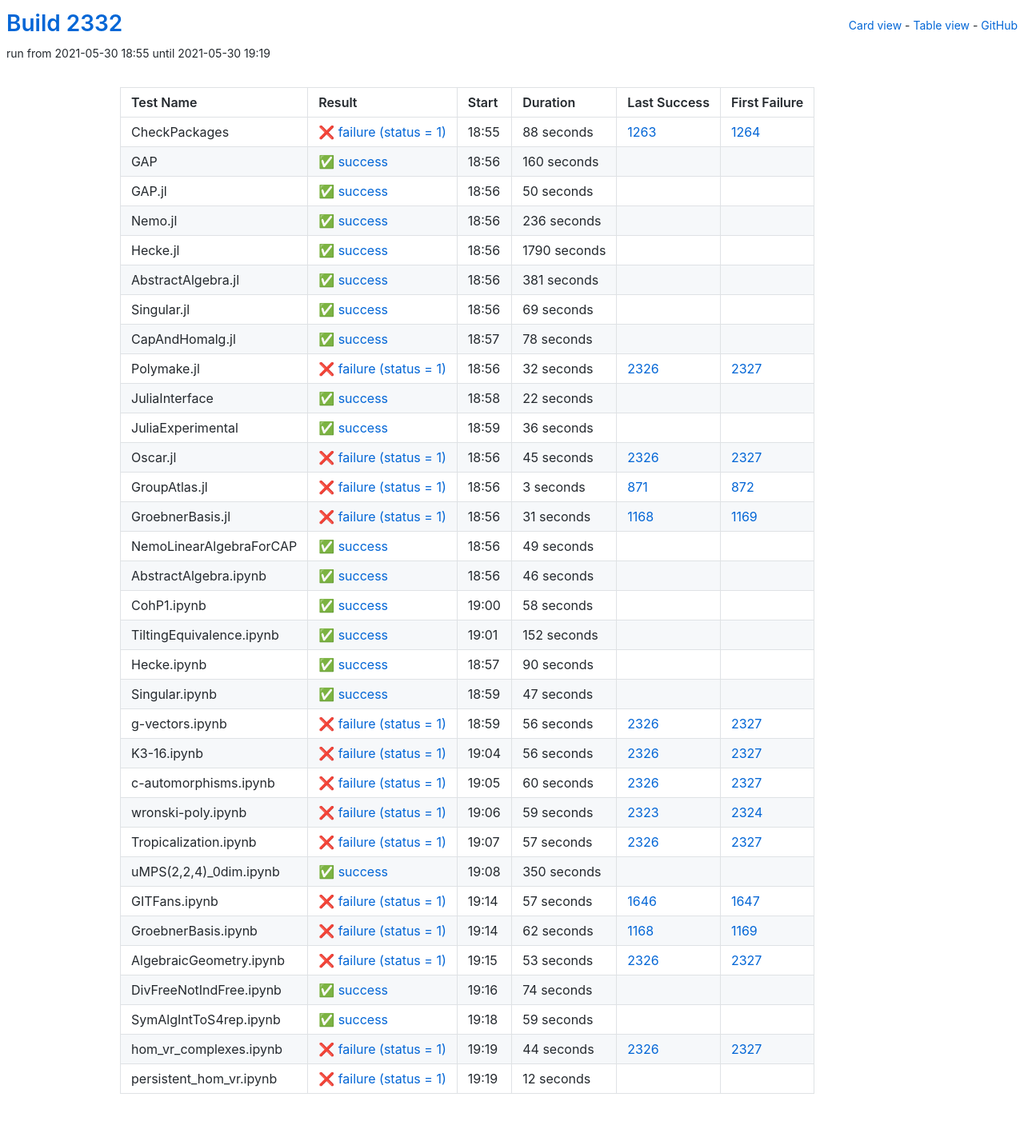
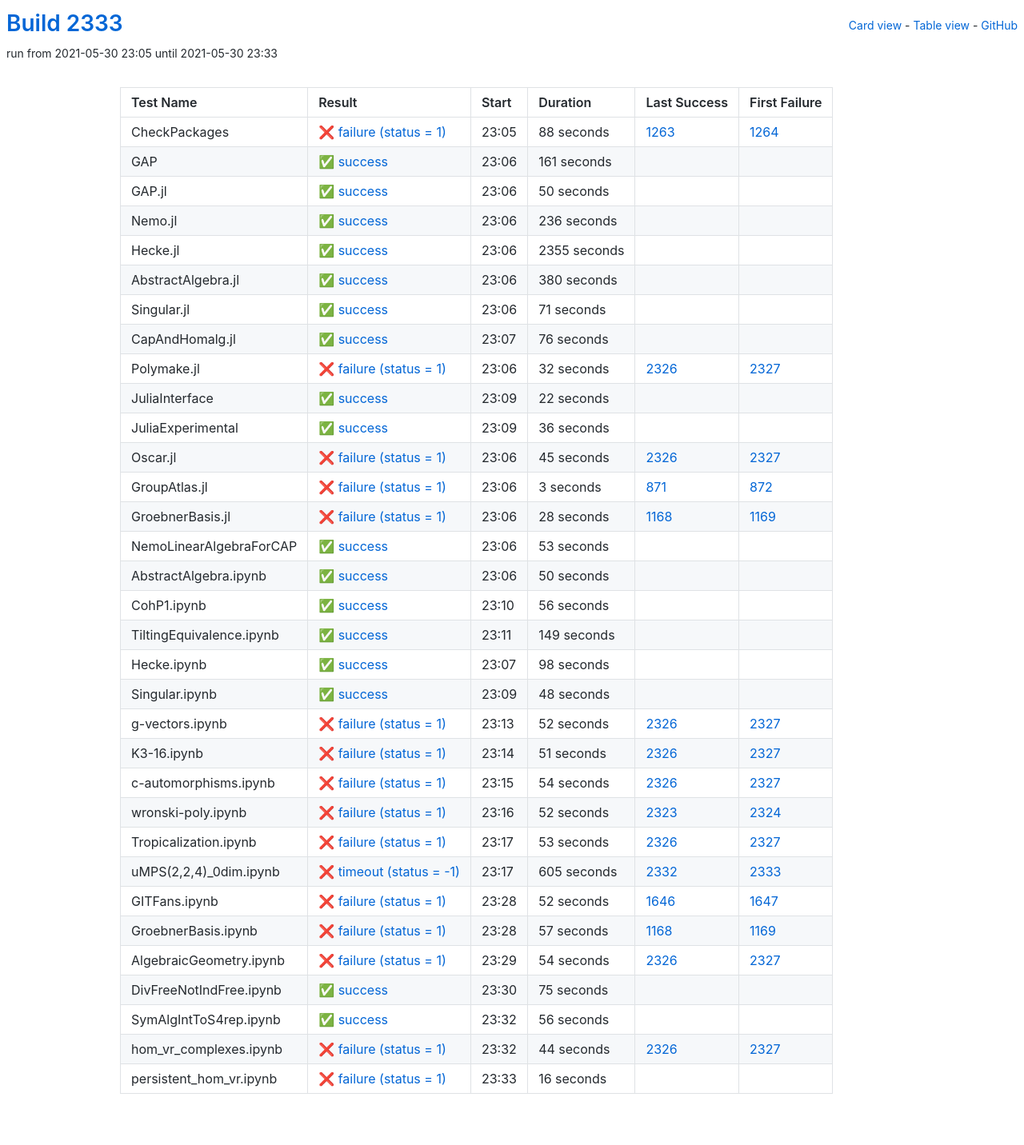
Before and after one commit to oscar-system/oscar-ci-status-stable, a Jekyll site: the page built from table.html, in a window 1280 px wide. Shown: the whole page at 80% size. Built offline with Jekyll 4.4.1, drawn with Linux system fonts in a browser that asks for light colours.

Commit message:
Build #2333

```diff
--- a/_data/ci.yml
+++ b/_data/ci.yml
@@ -1,6 +1,6 @@
 ---
-build: 2332
-build_url: https://oscarci.mathematik.uni-kl.de/job/oscar-stable/2332/
+build: 2333
+build_url: https://oscarci.mathematik.uni-kl.de/job/oscar-stable/2333/
 job: oscar-stable
 organization: oscar-system
 repo: oscar-ci-status-stable
@@ -8,8 +8,8 @@ repourl: https://github.com/oscar-system/oscar-ci-status-stable
 tests:
 - name: CheckPackages
   id: checkpackages
-  log: https://oscarci.mathematik.uni-kl.de/job/oscar-stable/2332/artifact/logs/build-2332/CheckPackages.log
-  start: 2021-05-30 18:55
+  log: https://oscarci.mathematik.uni-kl.de/job/oscar-stable/2333/artifact/logs/build-2333/CheckPackages.log
+  start: 2021-05-30 23:05
   success: false
   exitcode: 1
   status: failure
@@ -20,20 +20,20 @@ tests:
   first_failure_url: https://oscarci.mathematik.uni-kl.de/job/oscar-stable/1264/
 - name: GAP
   id: gap
-  log: https://oscarci.mathematik.uni-kl.de/job/oscar-stable/2332/artifact/logs/build-2332/GAP.log
-  start: 2021-05-30 18:56
+  log: https://oscarci.mathematik.uni-kl.de/job/oscar-stable/2333/artifact/logs/build-2333/GAP.log
+  start: 2021-05-30 23:06
   success: true
   exitcode: 0
   status: success
-  duration: 160
+  duration: 161
   last_success: false
   last_success_url:
   first_failure: false
   first_failure_url:
 - name: GAP.jl
   id: gap-jl
-  log: https://oscarci.mathematik.uni-kl.de/job/oscar-stable/2332/artifact/logs/build-2332/GAP.jl.log
-  start: 2021-05-30 18:56
+  log: https://oscarci.mathematik.uni-kl.de/job/oscar-stable/2333/artifact/logs/build-2333/GAP.jl.log
+  start: 2021-05-30 23:06
   success: true
   exitcode: 0
   status: success
@@ -44,8 +44,8 @@ tests:
   first_failure_url:
 - name: Nemo.jl
   id: nemo-jl
-  log: https://oscarci.mathematik.uni-kl.de/job/oscar-stable/2332/artifact/logs/build-2332/Nemo.jl.log
-  start: 2021-05-30 18:56
+  log: https://oscarci.mathematik.uni-kl.de/job/oscar-stable/2333/artifact/logs/build-2333/Nemo.jl.log
+  start: 2021-05-30 23:06
   success: true
   exitcode: 0
   status: success
@@ -56,56 +56,56 @@ tests:
   first_failure_url:
 - name: Hecke.jl
   id: hecke-jl
-  log: https://oscarci.mathematik.uni-kl.de/job/oscar-stable/2332/artifact/logs/build-2332/Hecke.jl.log
-  start: 2021-05-30 18:56
+  log: https://oscarci.mathematik.uni-kl.de/job/oscar-stable/2333/artifact/logs/build-2333/Hecke.jl.log
+  start: 2021-05-30 23:06
   success: true
   exitcode: 0
   status: success
-  duration: 1790
+  duration: 2355
   last_success: false
   last_success_url:
   first_failure: false
   first_failure_url:
 - name: AbstractAlgebra.jl
   id: abstractalgebra-jl
-  log: https://oscarci.mathematik.uni-kl.de/job/oscar-stable/2332/artifact/logs/build-2332/AbstractAlgebra.jl.log
-  start: 2021-05-30 18:56
+  log: https://oscarci.mathematik.uni-kl.de/job/oscar-stable/2333/artifact/logs/build-2333/AbstractAlgebra.jl.log
+  start: 2021-05-30 23:06
   success: true
   exitcode: 0
   status: success
-  duration: 381
+  duration: 380
   last_success: false
   last_success_url:
   first_failure: false
   first_failure_url:
 - name: Singular.jl
   id: singular-jl
-  log: https://oscarci.mathematik.uni-kl.de/job/oscar-stable/2332/artifact/logs/build-2332/Singular.jl.log
-  start: 2021-05-30 18:56
+  log: https://oscarci.mathematik.uni-kl.de/job/oscar-stable/2333/artifact/logs/build-2333/Singular.jl.log
+  start: 2021-05-30 23:06
   success: true
   exitcode: 0
   status: success
-  duration: 69
+  duration: 71
   last_success: false
   last_success_url:
   first_failure: false
   first_failure_url:
 - name: CapAndHomalg.jl
   id: capandhomalg-jl
-  log: https://oscarci.mathematik.uni-kl.de/job/oscar-stable/2332/artifact/logs/build-2332/CapAndHomalg.jl.log
-  start: 2021-05-30 18:57
+  log: https://oscarci.mathematik.uni-kl.de/job/oscar-stable/2333/artifact/logs/build-2333/CapAndHomalg.jl.log
+  start: 2021-05-30 23:07
   success: true
   exitcode: 0
   status: success
-  duration: 78
+  duration: 76
   last_success: false
   last_success_url:
   first_failure: false
   first_failure_url:
 - name: Polymake.jl
   id: polymake-jl
-  log: https://oscarci.mathematik.uni-kl.de/job/oscar-stable/2332/artifact/logs/build-2332/Polymake.jl.log
-  start: 2021-05-30 18:56
+  log: https://oscarci.mathematik.uni-kl.de/job/oscar-stable/2333/artifact/logs/build-2333/Polymake.jl.log
+  start: 2021-05-30 23:06
   success: false
   exitcode: 1
   status: failure
@@ -116,8 +116,8 @@ tests:
   first_failure_url: https://oscarci.mathematik.uni-kl.de/job/oscar-stable/2327/
 - name: JuliaInterface
   id: juliainterface
-  log: https://oscarci.mathematik.uni-kl.de/job/oscar-stable/2332/artifact/logs/build-2332/JuliaInterface.log
-  start: 2021-05-30 18:58
+  log: https://oscarci.mathematik.uni-kl.de/job/oscar-stable/2333/artifact/logs/build-2333/JuliaInterface.log
+  start: 2021-05-30 23:09
   success: true
   exitcode: 0
   status: success
@@ -128,8 +128,8 @@ tests:
   first_failure_url:
 - name: JuliaExperimental
   id: juliaexperimental
-  log: https://oscarci.mathematik.uni-kl.de/job/oscar-stable/2332/artifact/logs/build-2332/JuliaExperimental.log
-  start: 2021-05-30 18:59
+  log: https://oscarci.mathematik.uni-kl.de/job/oscar-stable/2333/artifact/logs/build-2333/JuliaExperimental.log
+  start: 2021-05-30 23:09
   success: true
   exitcode: 0
   status: success
@@ -140,8 +140,8 @@ tests:
   first_failure_url:
 - name: Oscar.jl
   id: oscar-jl
-  log: https://oscarci.mathematik.uni-kl.de/job/oscar-stable/2332/artifact/logs/build-2332/Oscar.jl.log
-  start: 2021-05-30 18:56
+  log: https://oscarci.mathematik.uni-kl.de/job/oscar-stable/2333/artifact/logs/build-2333/Oscar.jl.log
+  start: 2021-05-30 23:06
   success: false
   exitcode: 1
   status: failure
@@ -152,8 +152,8 @@ tests:
   first_failure_url: https://oscarci.mathematik.uni-kl.de/job/oscar-stable/2327/
 - name: GroupAtlas.jl
   id: groupatlas-jl
-  log: https://oscarci.mathematik.uni-kl.de/job/oscar-stable/2332/artifact/logs/build-2332/GroupAtlas.jl.log
-  start: 2021-05-30 18:56
+  log: https://oscarci.mathematik.uni-kl.de/job/oscar-stable/2333/artifact/logs/build-2333/GroupAtlas.jl.log
+  start: 2021-05-30 23:06
   success: false
   exitcode: 1
   status: failure
@@ -164,188 +164,140 @@ tests:
   first_failure_url: https://oscarci.mathematik.uni-kl.de/job/oscar-stable/872/
 - name: GroebnerBasis.jl
   id: groebnerbasis-jl
-  log: https://oscarci.mathematik.uni-kl.de/job/oscar-stable/2332/artifact/logs/build-2332/GroebnerBasis.jl.log
-  start: 2021-05-30 18:56
+  log: https://oscarci.mathematik.uni-kl.de/job/oscar-stable/2333/artifact/logs/build-2333/GroebnerBasis.jl.log
+  start: 2021-05-30 23:06
   success: false
   exitcode: 1
   status: failure
-  duration: 31
+  duration: 28
   last_success: 1168
   last_success_url: https://oscarci.mathematik.uni-kl.de/job/oscar-stable/1168/
   first_failure: 1169
   first_failure_url: https://oscarci.mathematik.uni-kl.de/job/oscar-stable/1169/
 - name: NemoLinearAlgebraForCAP
   id: nemolinearalgebraforcap
-  log: https://oscarci.mathematik.uni-kl.de/job/oscar-stable/2332/artifact/logs/build-2332/NemoLinearAlgebraForCAP.log
-  start: 2021-05-30 18:56
+  log: https://oscarci.mathematik.uni-kl.de/job/oscar-stable/2333/artifact/logs/build-2333/NemoLinearAlgebraForCAP.log
+  start: 2021-05-30 23:06
   success: true
   exitcode: 0
   status: success
-  duration: 49
+  duration: 53
   last_success: false
   last_success_url:
   first_failure: false
   first_failure_url:
 - name: AbstractAlgebra.ipynb
   id: abstractalgebra-ipynb
-  log: https://oscarci.mathematik.uni-kl.de/job/oscar-stable/2332/artifact/logs/build-2332/AbstractAlgebra.ipynb.log
-  start: 2021-05-30 18:56
+  log: https://oscarci.mathematik.uni-kl.de/job/oscar-stable/2333/artifact/logs/build-2333/AbstractAlgebra.ipynb.log
+  start: 2021-05-30 23:06
   success: true
   exitcode: 0
   status: success
-  duration: 46
+  duration: 50
   last_success: false
   last_success_url:
   first_failure: false
   first_failure_url:
 - name: CohP1.ipynb
   id: cohp1-ipynb
-  log: https://oscarci.mathematik.uni-kl.de/job/oscar-stable/2332/artifact/logs/build-2332/CohP1.ipynb.log
-  start: 2021-05-30 19:00
+  log: https://oscarci.mathematik.uni-kl.de/job/oscar-stable/2333/artifact/logs/build-2333/CohP1.ipynb.log
+  start: 2021-05-30 23:10
   success: true
   exitcode: 0
   status: success
-  duration: 58
+  duration: 56
   last_success: false
   last_success_url:
   first_failure: false
   first_failure_url:
 - name: TiltingEquivalence.ipynb
   id: tiltingequivalence-ipynb
-  log: https://oscarci.mathematik.uni-kl.de/job/oscar-stable/2332/artifact/logs/build-2332/TiltingEquivalence.ipynb.log
-  start: 2021-05-30 19:01
+  log: https://oscarci.mathematik.uni-kl.de/job/oscar-stable/2333/artifact/logs/build-2333/TiltingEquivalence.ipynb.log
+  start: 2021-05-30 23:11
   success: true
   exitcode: 0
   status: success
-  duration: 152
+  duration: 149
   last_success: false
   last_success_url:
   first_failure: false
   first_failure_url:
 - name: Hecke.ipynb
   id: hecke-ipynb
-  log: https://oscarci.mathematik.uni-kl.de/job/oscar-stable/2332/artifact/logs/build-2332/Hecke.ipynb.log
-  start: 2021-05-30 18:57
+  log: https://oscarci.mathematik.uni-kl.de/job/oscar-stable/2333/artifact/logs/build-2333/Hecke.ipynb.log
+  start: 2021-05-30 23:07
   success: true
   exitcode: 0
   status: success
-  duration: 90
+  duration: 98
   last_success: false
   last_success_url:
   first_failure: false
   first_failure_url:
 - name: Singular.ipynb
   id: singular-ipynb
-  log: https://oscarci.mathematik.uni-kl.de/job/oscar-stable/2332/artifact/logs/build-2332/Singular.ipynb.log
-  start: 2021-05-30 18:59
+  log: https://oscarci.mathematik.uni-kl.de/job/oscar-stable/2333/artifact/logs/build-2333/Singular.ipynb.log
+  start: 2021-05-30 23:09
   success: true
   exitcode: 0
   status: success
-  duration: 47
+  duration: 48
   last_success: false
   last_success_url:
   first_failure: false
   first_failure_url:
 - name: g-vectors.ipynb
   id: g-vectors-ipynb
-  log: https://oscarci.mathematik.uni-kl.de/job/oscar-stable/2332/artifact/logs/build-2332/g-vectors.ipynb.log
-  start: 2021-05-30 18:59
+  log: https://oscarci.mathematik.uni-kl.de/job/oscar-stable/2333/artifact/logs/build-2333/g-vectors.ipynb.log
+  start: 2021-05-30 23:13
   success: false
   exitcode: 1
   status: failure
-  duration: 56
+  duration: 52
   last_success: 2326
   last_success_url: https://oscarci.mathematik.uni-kl.de/job/oscar-stable/2326/
   first_failure: 2327
   first_failure_url: https://oscarci.mathematik.uni-kl.de/job/oscar-stable/2327/
 - name: K3-16.ipynb
   id: k3-16-ipynb
-  log: https://oscarci.mathematik.uni-kl.de/job/oscar-stable/2332/artifact/logs/build-2332/K3-16.ipynb.log
-  start: 2021-05-30 19:04
+  log: https://oscarci.mathematik.uni-kl.de/job/oscar-stable/2333/artifact/logs/build-2333/K3-16.ipynb.log
+  start: 2021-05-30 23:14
   success: false
   exitcode: 1
   status: failure
-  duration: 56
+  duration: 51
   last_success: 2326
   last_success_url: https://oscarci.mathematik.uni-kl.de/job/oscar-stable/2326/
   first_failure: 2327
   first_failure_url: https://oscarci.mathematik.uni-kl.de/job/oscar-stable/2327/
 - name: c-automorphisms.ipynb
   id: c-automorphisms-ipynb
-  log: https://oscarci.mathematik.uni-kl.de/job/oscar-stable/2332/artifact/logs/build-2332/c-automorphisms.ipynb.log
-  start: 2021-05-30 19:05
+  log: https://oscarci.mathematik.uni-kl.de/job/oscar-stable/2333/artifact/logs/build-2333/c-automorphisms.ipynb.log
+  start: 2021-05-30 23:15
   success: false
   exitcode: 1
   status: failure
-  duration: 60
+  duration: 54
   last_success: 2326
   last_success_url: https://oscarci.mathematik.uni-kl.de/job/oscar-stable/2326/
   first_failure: 2327
   first_failure_url: https://oscarci.mathematik.uni-kl.de/job/oscar-stable/2327/
 - name: wronski-poly.ipynb
   id: wronski-poly-ipynb
-  log: https://oscarci.mathematik.uni-kl.de/job/oscar-stable/2332/artifact/logs/build-2332/wronski-poly.ipynb.log
-  start: 2021-05-30 19:06
+  log: https://oscarci.mathematik.uni-kl.de/job/oscar-stable/2333/artifact/logs/build-2333/wronski-poly.ipynb.log
+  start: 2021-05-30 23:16
   success: false
   exitcode: 1
   status: failure
-  duration: 59
+  duration: 52
   last_success: 2323
   last_success_url: https://oscarci.mathematik.uni-kl.de/job/oscar-stable/2323/
   first_failure: 2324
   first_failure_url: https://oscarci.mathematik.uni-kl.de/job/oscar-stable/2324/
 - name: Tropicalization.ipynb
   id: tropicalization-ipynb
-  log: https://oscarci.mathematik.uni-kl.de/job/oscar-stable/2332/artifact/logs/build-2332/Tropicalization.ipynb.log
-  start: 2021-05-30 19:07
-  success: false
-  exitcode: 1
-  status: failure
-  duration: 57
-  last_success: 2326
-  last_success_url: https://oscarci.mathematik.uni-kl.de/job/oscar-stable/2326/
-  first_failure: 2327
-  first_failure_url: https://oscarci.mathematik.uni-kl.de/job/oscar-stable/2327/
-- name: uMPS(2,2,4)_0dim.ipynb
-  id: umps-2-2-4-0dim-ipynb
-  log: https://oscarci.mathematik.uni-kl.de/job/oscar-stable/2332/artifact/logs/build-2332/uMPS-2-2-4-_0dim.ipynb.log
-  start: 2021-05-30 19:08
-  success: true
-  exitcode: 0
-  status: success
-  duration: 350
-  last_success: false
-  last_success_url:
-  first_failure: false
-  first_failure_url:
-- name: GITFans.ipynb
-  id: gitfans-ipynb
-  log: https://oscarci.mathematik.uni-kl.de/job/oscar-stable/2332/artifact/logs/build-2332/GITFans.ipynb.log
-  start: 2021-05-30 19:14
-  success: false
-  exitcode: 1
-  status: failure
-  duration: 57
-  last_success: 1646
-  last_success_url: https://oscarci.mathematik.uni-kl.de/job/oscar-stable/1646/
-  first_failure: 1647
-  first_failure_url: https://oscarci.mathematik.uni-kl.de/job/oscar-stable/1647/
-- name: GroebnerBasis.ipynb
-  id: groebnerbasis-ipynb
-  log: https://oscarci.mathematik.uni-kl.de/job/oscar-stable/2332/artifact/logs/build-2332/GroebnerBasis.ipynb.log
-  start: 2021-05-30 19:14
-  success: false
-  exitcode: 1
-  status: failure
-  duration: 62
-  last_success: 1168
-  last_success_url: https://oscarci.mathematik.uni-kl.de/job/oscar-stable/1168/
-  first_failure: 1169
-  first_failure_url: https://oscarci.mathematik.uni-kl.de/job/oscar-stable/1169/
-- name: AlgebraicGeometry.ipynb
-  id: algebraicgeometry-ipynb
-  log: https://oscarci.mathematik.uni-kl.de/job/oscar-stable/2332/artifact/logs/build-2332/AlgebraicGeometry.ipynb.log
-  start: 2021-05-30 19:15
+  log: https://oscarci.mathematik.uni-kl.de/job/oscar-stable/2333/artifact/logs/build-2333/Tropicalization.ipynb.log
+  start: 2021-05-30 23:17
   success: false
   exitcode: 1
   status: failure
@@ -354,34 +306,82 @@ tests:
   last_success_url: https://oscarci.mathematik.uni-kl.de/job/oscar-stable/2326/
   first_failure: 2327
   first_failure_url: https://oscarci.mathematik.uni-kl.de/job/oscar-stable/2327/
+- name: uMPS(2,2,4)_0dim.ipynb
+  id: umps-2-2-4-0dim-ipynb
+  log: https://oscarci.mathematik.uni-kl.de/job/oscar-stable/2333/artifact/logs/build-2333/uMPS-2-2-4-_0dim.ipynb.log
+  start: 2021-05-30 23:17
+  success: false
+  exitcode: -1
+  status: timeout
+  duration: 605
+  last_success: 2332
+  last_success_url: https://oscarci.mathematik.uni-kl.de/job/oscar-stable/2332/
+  first_failure: 2333
+  first_failure_url: https://oscarci.mathematik.uni-kl.de/job/oscar-stable/2333/
+- name: GITFans.ipynb
+  id: gitfans-ipynb
+  log: https://oscarci.mathematik.uni-kl.de/job/oscar-stable/2333/artifact/logs/build-2333/GITFans.ipynb.log
+  start: 2021-05-30 23:28
+  success: false
+  exitcode: 1
+  status: failure
+  duration: 52
+  last_success: 1646
+  last_success_url: https://oscarci.mathematik.uni-kl.de/job/oscar-stable/1646/
+  first_failure: 1647
+  first_failure_url: https://oscarci.mathematik.uni-kl.de/job/oscar-stable/1647/
+- name: GroebnerBasis.ipynb
+  id: groebnerbasis-ipynb
+  log: https://oscarci.mathematik.uni-kl.de/job/oscar-stable/2333/artifact/logs/build-2333/GroebnerBasis.ipynb.log
+  start: 2021-05-30 23:28
+  success: false
+  exitcode: 1
+  status: failure
+  duration: 57
+  last_success: 1168
+  last_success_url: https://oscarci.mathematik.uni-kl.de/job/oscar-stable/1168/
+  first_failure: 1169
+  first_failure_url: https://oscarci.mathematik.uni-kl.de/job/oscar-stable/1169/
+- name: AlgebraicGeometry.ipynb
+  id: algebraicgeometry-ipynb
+  log: https://oscarci.mathematik.uni-kl.de/job/oscar-stable/2333/artifact/logs/build-2333/AlgebraicGeometry.ipynb.log
+  start: 2021-05-30 23:29
+  success: false
+  exitcode: 1
+  status: failure
+  duration: 54
+  last_success: 2326
+  last_success_url: https://oscarci.mathematik.uni-kl.de/job/oscar-stable/2326/
+  first_failure: 2327
+  first_failure_url: https://oscarci.mathematik.uni-kl.de/job/oscar-stable/2327/
 - name: DivFreeNotIndFree.ipynb
   id: divfreenotindfree-ipynb
-  log: https://oscarci.mathematik.uni-kl.de/job/oscar-stable/2332/artifact/logs/build-2332/DivFreeNotIndFree.ipynb.log
-  start: 2021-05-30 19:16
+  log: https://oscarci.mathematik.uni-kl.de/job/oscar-stable/2333/artifact/logs/build-2333/DivFreeNotIndFree.ipynb.log
+  start: 2021-05-30 23:30
   success: true
   exitcode: 0
   status: success
-  duration: 74
+  duration: 75
   last_success: false
   last_success_url:
   first_failure: false
   first_failure_url:
 - name: SymAlgIntToS4rep.ipynb
   id: symalginttos4rep-ipynb
-  log: https://oscarci.mathematik.uni-kl.de/job/oscar-stable/2332/artifact/logs/build-2332/SymAlgIntToS4rep.ipynb.log
-  start: 2021-05-30 19:18
+  log: https://oscarci.mathematik.uni-kl.de/job/oscar-stable/2333/artifact/logs/build-2333/SymAlgIntToS4rep.ipynb.log
+  start: 2021-05-30 23:32
   success: true
   exitcode: 0
   status: success
-  duration: 59
+  duration: 56
   last_success: false
   last_success_url:
   first_failure: false
   first_failure_url:
 - name: hom_vr_complexes.ipynb
   id: hom-vr-complexes-ipynb
-  log: https://oscarci.mathematik.uni-kl.de/job/oscar-stable/2332/artifact/logs/build-2332/hom_vr_complexes.ipynb.log
-  start: 2021-05-30 19:19
+  log: https://oscarci.mathematik.uni-kl.de/job/oscar-stable/2333/artifact/logs/build-2333/hom_vr_complexes.ipynb.log
+  start: 2021-05-30 23:32
   success: false
   exitcode: 1
   status: failure
@@ -392,12 +392,12 @@ tests:
   first_failure_url: https://oscarci.mathematik.uni-kl.de/job/oscar-stable/2327/
 - name: persistent_hom_vr.ipynb
   id: persistent-hom-vr-ipynb
-  log: https://oscarci.mathematik.uni-kl.de/job/oscar-stable/2332/artifact/logs/build-2332/persistent_hom_vr.ipynb.log
-  start: 2021-05-30 19:19
+  log: https://oscarci.mathematik.uni-kl.de/job/oscar-stable/2333/artifact/logs/build-2333/persistent_hom_vr.ipynb.log
+  start: 2021-05-30 23:33
   success: false
   exitcode: 1
   status: failure
-  duration: 12
+  duration: 16
   last_success: false
   last_success_url:
   first_failure: false
```
Also changed, not shown: README.md.
